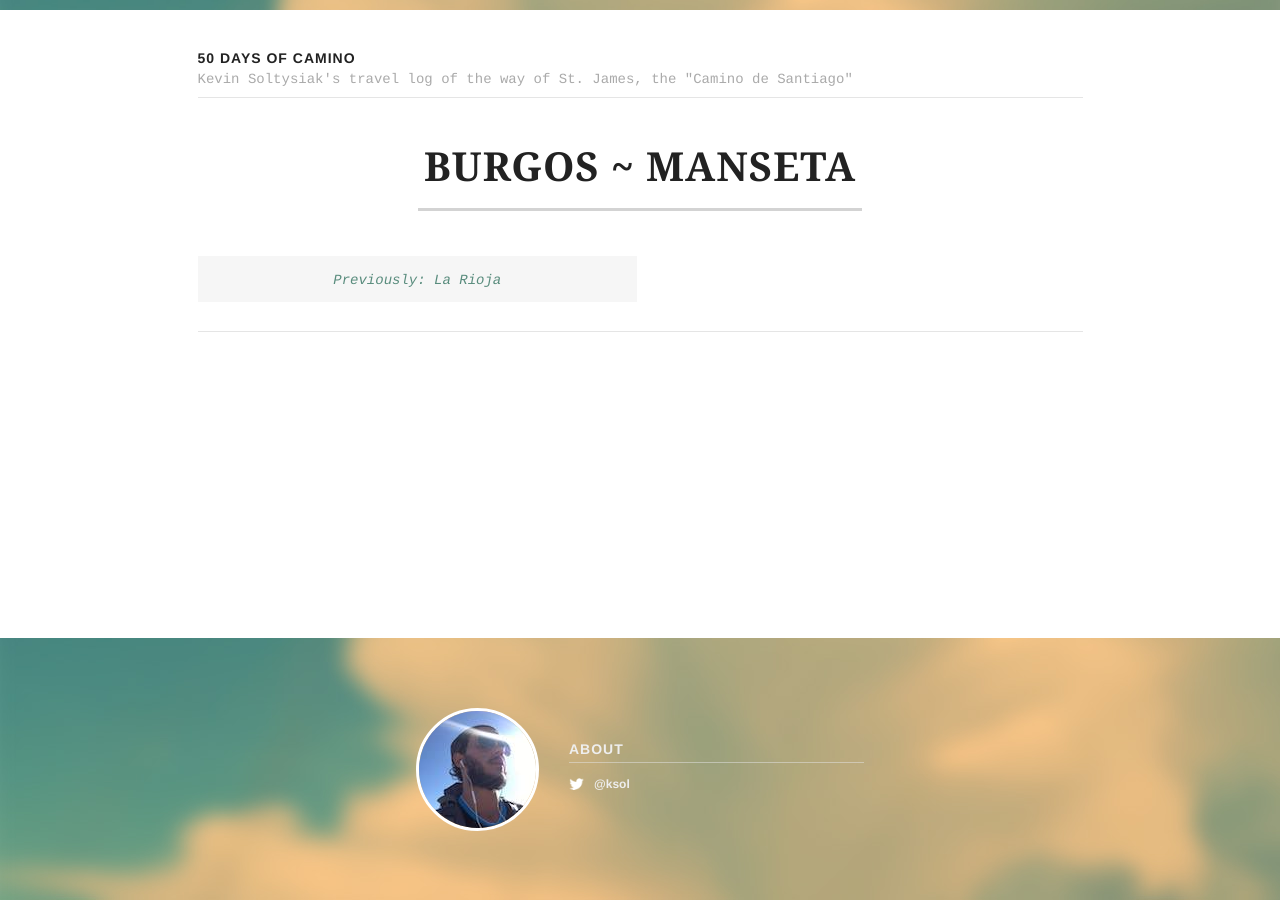
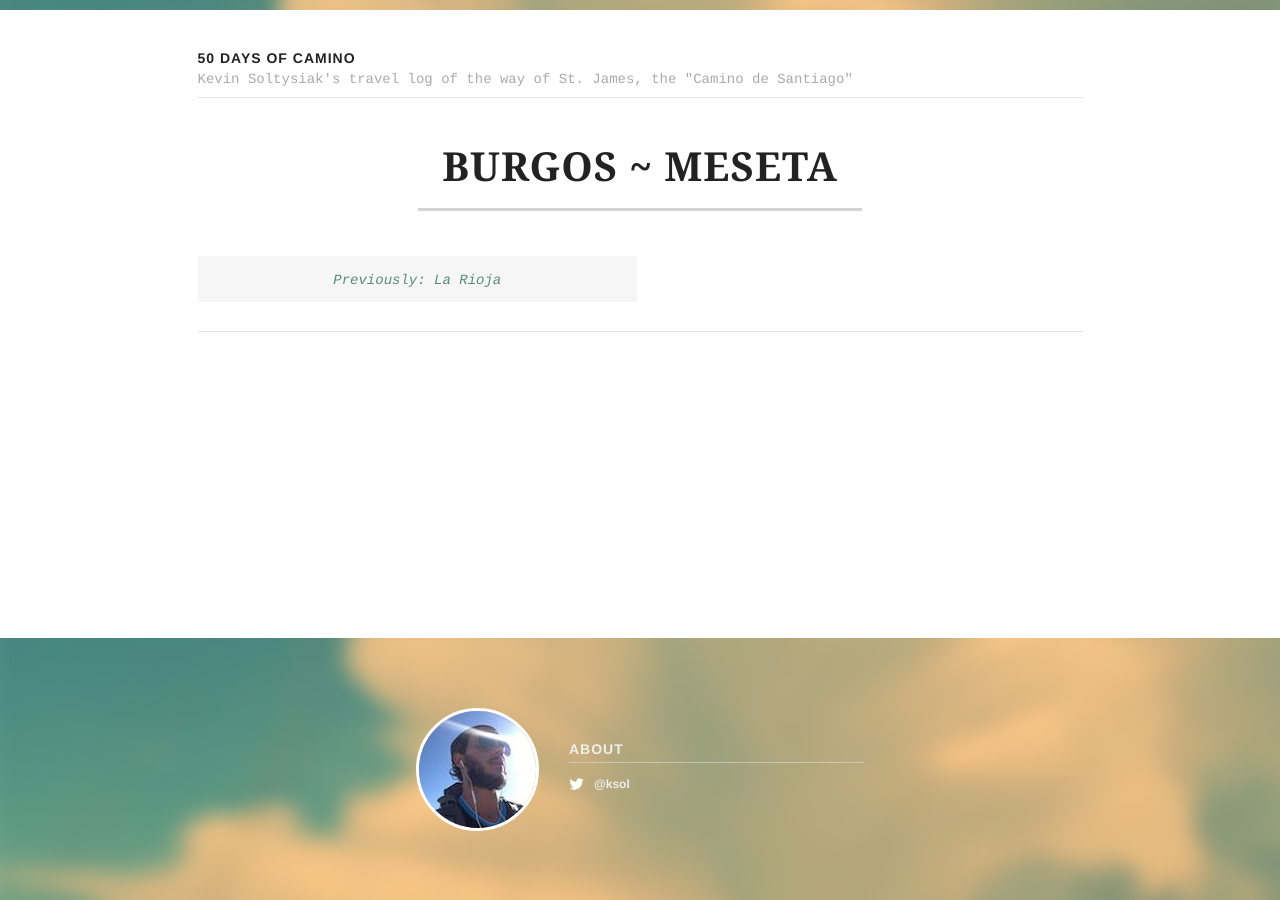
Before and after one commit to ksol/camino-2016, a Jekyll site: the page built from burgos-meseta/index.html, in a window 1280 px wide. Built offline with Jekyll 4.4.1, drawn with Linux system fonts in a browser that asks for light colours.

Commit message:
Fixed wrong name

```diff
--- a/_data/chapters.yml
+++ b/_data/chapters.yml
@@ -22,8 +22,8 @@
 - name: La Rioja
   slug: la-rioja
 
-- name: Burgos ~ Manseta
-  slug: burgos-manseta
+- name: Burgos ~ Meseta
+  slug: burgos-meseta
 
 # - name: Leon
 #   slug: leon
```
Also changed, not shown: burgos-meseta/index.html (renamed from burgos-manseta/index.html).
